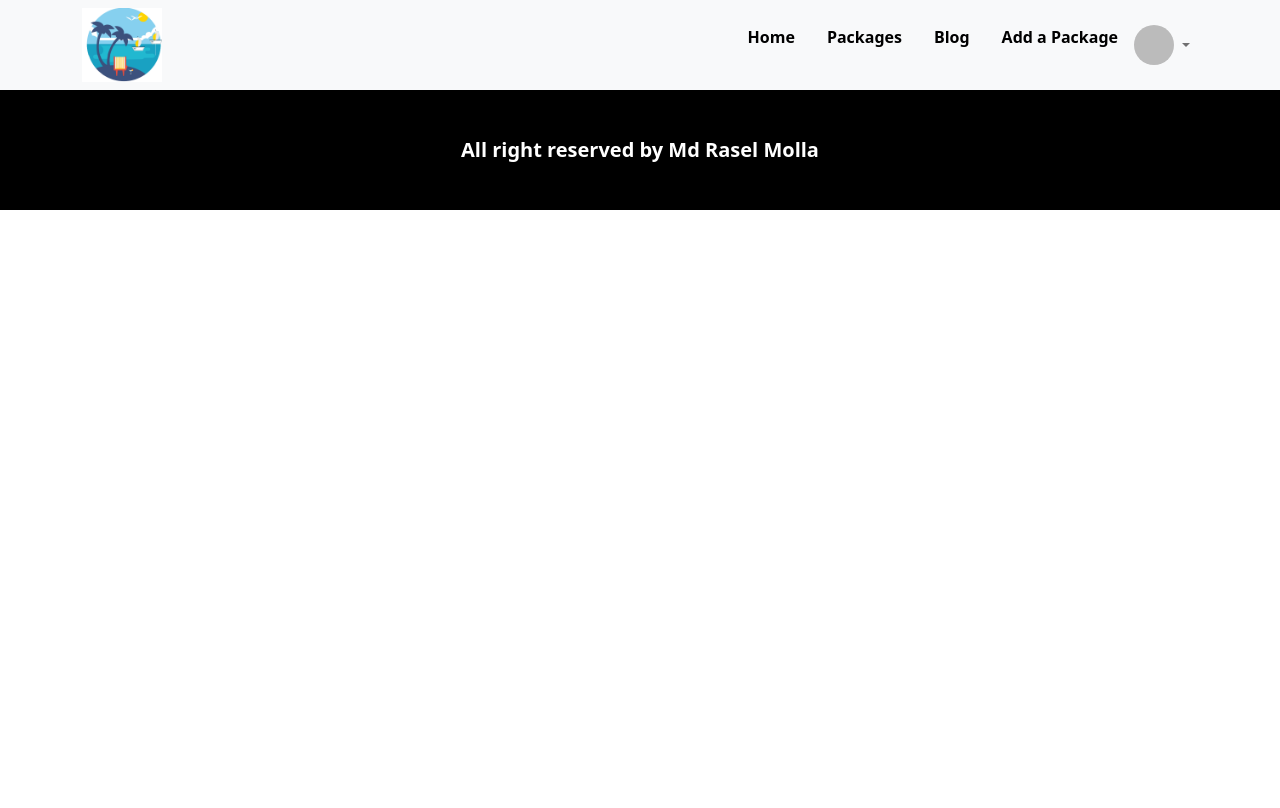
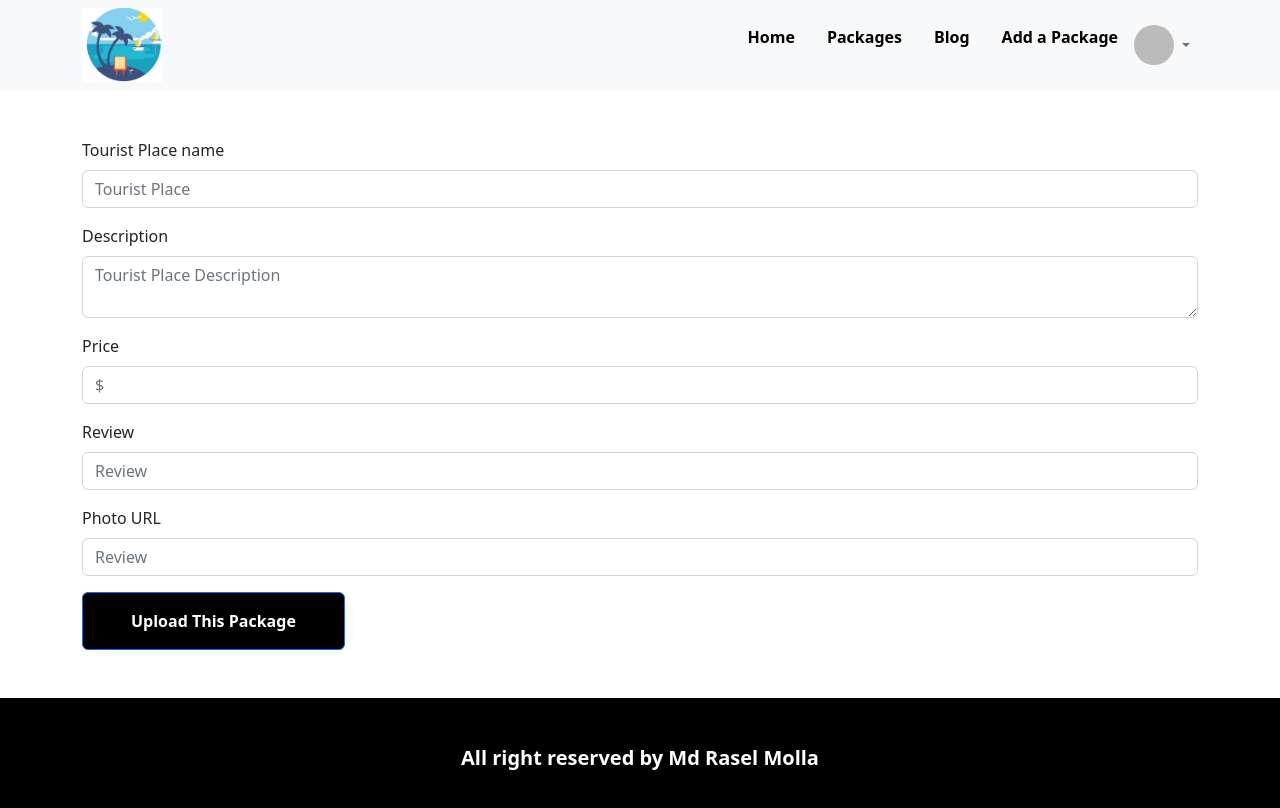
Before and after one commit to iamraselmolla/tour-packages-client-module, a React (Create React App) app: page /add-a-package in a window 1280 px wide. Shown: the top 808 px of the page. Built offline with nearby package versions, Linux system fonts and the light colour scheme; no server answers; sample sign-in values are in the browser's storage.

Commit message:
package added in database form added

```diff
--- a/src/Components/Pages/AddaPackage/AddaPackage.js
+++ b/src/Components/Pages/AddaPackage/AddaPackage.js
@@ -1,10 +1,39 @@
 import React from 'react';
-
+import Button from 'react-bootstrap/Button';
+import Form from 'react-bootstrap/Form';
 const AddaPackage = () => {
     return (
-        <div>
-
-        </div>
+        <section className='container py-5'>
+            <div className="row">
+                <div className="col">
+                    <Form>
+                        <Form.Group className="mb-3" controlId="formBasicEmail">
+                            <Form.Label>Tourist Place name</Form.Label>
+                            <Form.Control type="text" placeholder="Tourist Place" />
+                        </Form.Group>
+                        <Form.Group className="mb-3" controlId="formBasicEmail">
+                            <Form.Label>Description</Form.Label>
+                            <Form.Control as="textarea" placeholder="Tourist Place Description" />
+                        </Form.Group>
+                        <Form.Group className="mb-3" controlId="formBasicEmail">
+                            <Form.Label>Price</Form.Label>
+                            <Form.Control type="number" placeholder="$" />
+                        </Form.Group>
+                        <Form.Group className="mb-3" controlId="formBasicEmail">
+                            <Form.Label>Review</Form.Label>
+                            <Form.Control type="text" placeholder="Review" />
+                        </Form.Group>
+                        <Form.Group className="mb-3" controlId="formBasicEmail">
+                            <Form.Label>Photo URL</Form.Label>
+                            <Form.Control type="url" placeholder="Review" />
+                        </Form.Group>
+                        <Button className='bg-black fw-bolder text-white px-5 py-3' type="submit">
+                            Upload This Package
+                        </Button>
+                    </Form>
+                </div>
+            </div>
+        </section>
     );
 };
 
```
